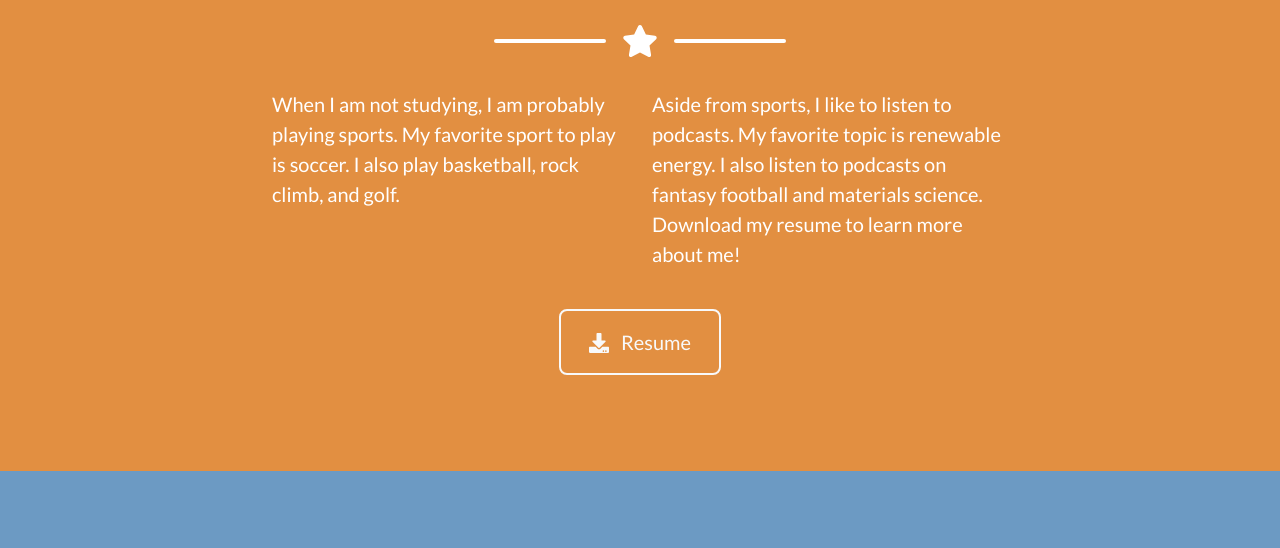
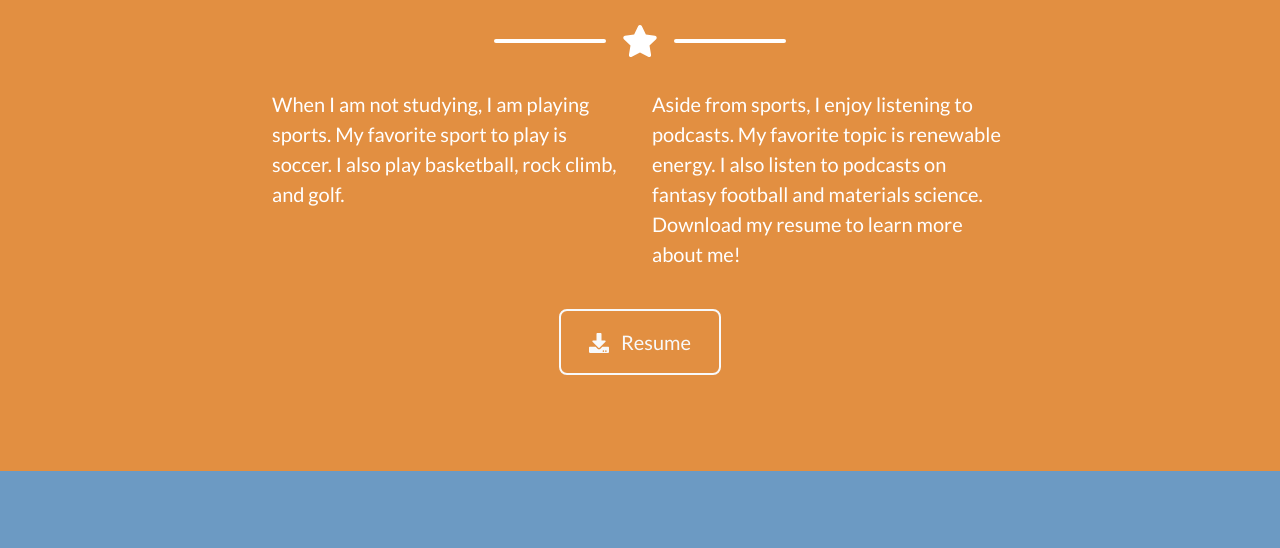
Before and after one commit to bennettsmith06/mywebsite, a plain HTML site: page index.html in a window 1280 px wide. Shown: the part 2199-2747 px from the top of the page. Drawn offline with nearby package versions, Linux system fonts and the light colour scheme.

Commit message:
Update index.html

```diff
--- a/index.html
+++ b/index.html
@@ -140,8 +140,8 @@
                 </div>
                 <!-- About Section Content-->
                 <div class="row">
-                    <div class="col-lg-4 ms-auto"><p class="lead">When I am not studying, I am probably playing sports. My favorite sport to play is soccer. I also play basketball, rock climb, and golf.</p></div>
-                    <div class="col-lg-4 me-auto"><p class="lead">Aside from sports, I like to listen to podcasts. My favorite topic is renewable energy. I also listen to podcasts on fantasy football and materials science. Download my resume to learn more about me!</p></div>
+                    <div class="col-lg-4 ms-auto"><p class="lead">When I am not studying, I am playing sports. My favorite sport to play is soccer. I also play basketball, rock climb, and golf.</p></div>
+                    <div class="col-lg-4 me-auto"><p class="lead">Aside from sports, I enjoy listening to podcasts. My favorite topic is renewable energy. I also listen to podcasts on fantasy football and materials science. Download my resume to learn more about me!</p></div>
                 </div>
                 <!-- About Section Button-->
                 <div class="text-center mt-4">
```
